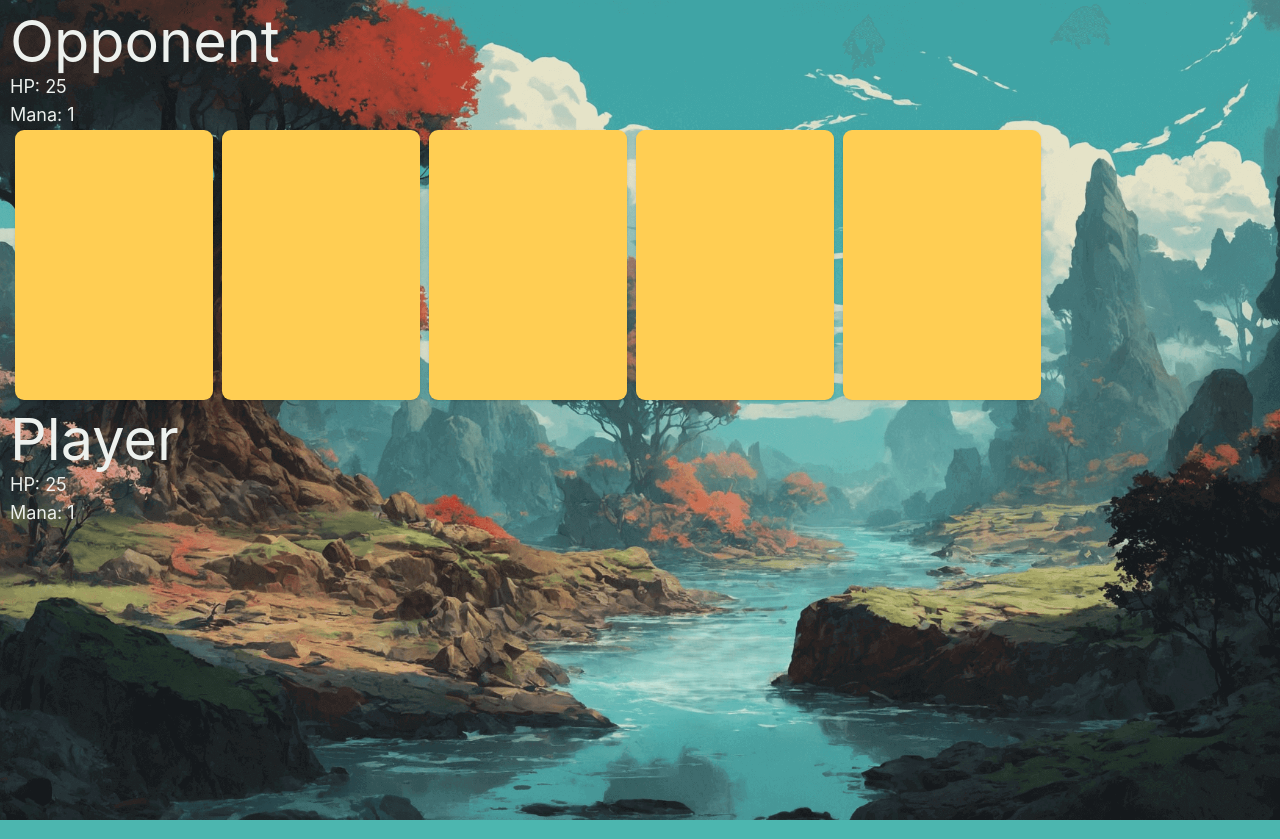
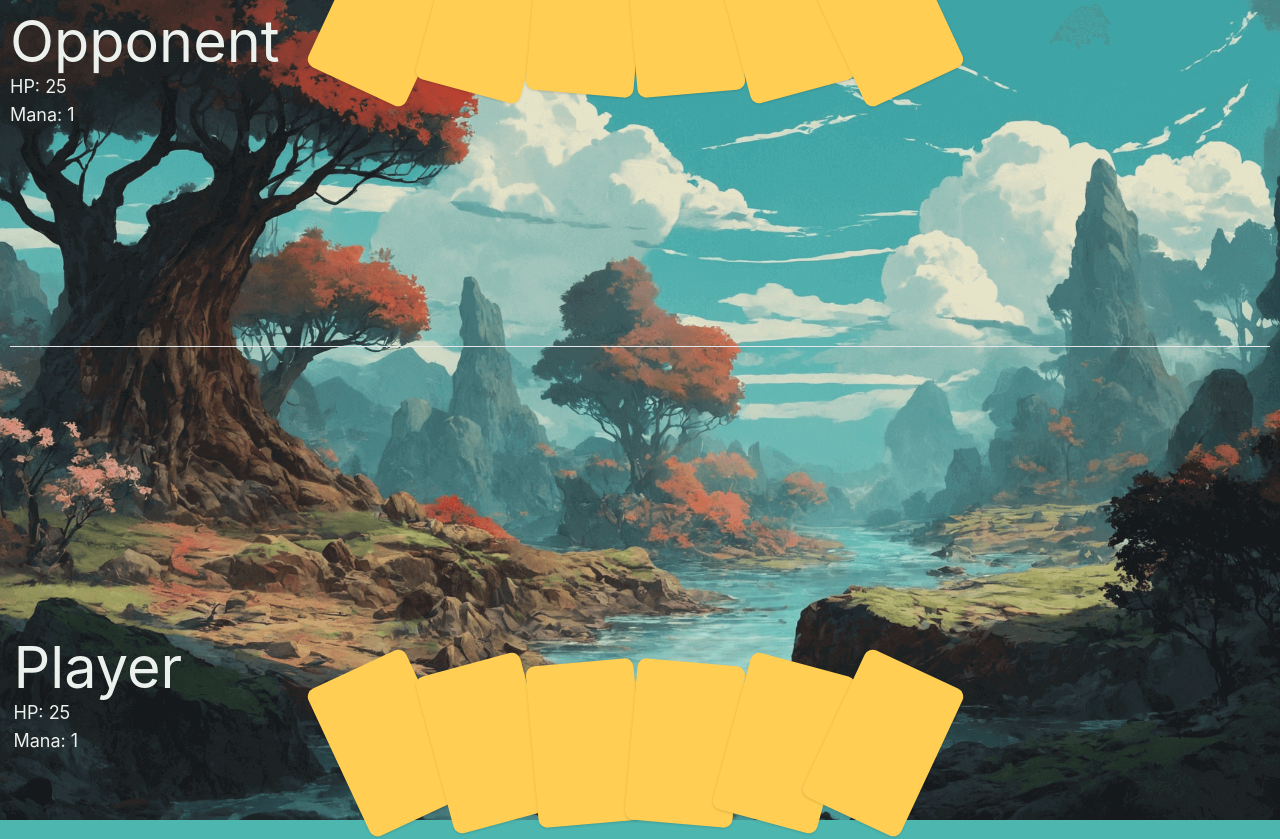
Before and after one commit to kenzha-web/deckbound, a React (Vite) app: page / in a window 1280 px wide. Both pictures are taken after a click on the button "Start game". Built offline with nearby package versions, Linux system fonts and the light colour scheme.

Commit message:
update game board

```diff
--- a/src/pages/home/board/GameBoard.tsx
+++ b/src/pages/home/board/GameBoard.tsx
@@ -1,7 +1,17 @@
 import { useGameStore } from '../../../store/game/game.store.ts';
 
 export function GameBoard() {
-    const { player, opponent } = useGameStore();
+    const { player, opponent, playCard } = useGameStore();
+
+    const calculateRotationOpponent = (index: number, total: number) => {
+        const middle = (total - 1) / 2;
+        return -(index - middle) * 10;
+    };
+
+    const calculateRotation = (index: number, total: number) => {
+        const middle = (total - 1) / 2;
+        return (index - middle) * 10;
+    };
 
     return (
         <div>
@@ -12,22 +22,66 @@ export function GameBoard() {
                     <p>Mana: {opponent.mana}</p>
                 </div>
 
-                <div>
+                <div className="-mt-44 flex items-center justify-center">
                     {opponent.deck
                         .filter((card) => !card.isOnBoard)
-                        .slice(0, 5)
-                        .map((card) => (
+                        .slice(0, 6)
+                        .map((card, index, array) => (
                             <button
-                                className="h-60 w-44 bg-yellow-300 shadow inline-block mx-1 rounded-lg"
+                                className="h-36 w-24 bg-yellow-300 shadow inline-block -ml-2 rounded-lg"
+                                style={{
+                                    transform: `rotate(${calculateRotationOpponent(index, array.length)}deg)`,
+                                }}
                                 key={card.id}
+                                onClick={() => playCard(card.id)}
                             />
                         ))}
                 </div>
 
-                <div>
+                <section>
+                    <div className="h-56">
+                        {/*{opponent.deck*/}
+                        {/*    .filter((card) => card.isOnBoard)*/}
+                        {/*    .map((card) => (*/}
+                        {/*        <button className="h-60 w-44 shadow inline-block mx-1 rounded-lg" key={card.id}>*/}
+                        {/*            <img alt={card.name} src={card.imageUrl} />*/}
+                        {/*        </button>*/}
+                        {/*    ))}*/}
+                    </div>
+
+                    <hr />
+
+                    <div className="h-56">
+                        {player.deck
+                            .filter((card) => card.isOnBoard)
+                            .map((card) => (
+                                <button className="h-60 w-44 shadow inline-block mx-1 rounded-lg" key={card.id}>
+                                    <img alt={card.name} src={card.imageUrl} draggable="false" />
+                                </button>
+                            ))}
+                    </div>
+                </section>
+
+                <div className="absolute left-3 bottom-10">
                     <h1>Player</h1>
                     <p>HP: {player.health}</p>
                     <p>Mana: {player.mana}</p>
+                </div>
+
+                <div className="-bottom-14 relative flex items-center justify-center">
+                    {player.deck
+                        .filter((card) => !card.isOnBoard)
+                        .slice(0, 6)
+                        .map((card, index, array) => (
+                            <button
+                                className="h-36 w-24 bg-yellow-300 shadow inline-block -ml-2 rounded-lg"
+                                style={{
+                                    transform: `rotate(${calculateRotation(index, array.length)}deg)`,
+                                }}
+                                key={card.id}
+                                onClick={() => playCard(card.id)}
+                            />
+                        ))}
                 </div>
             </div>
         </div>
--- /dev/null
+++ b/src/pages/home/board/PlayerInfo.tsx
@@ -0,0 +1,16 @@
+import type { IHero, TPlayer } from '../../../store/game/game.types.ts';
+
+interface Props {
+    player: Omit<IHero, 'deck'>;
+    typePlayer: TPlayer;
+}
+
+export function PlayerInfo({ player }: Props) {
+    return (
+        <div className="absolute left-3 bottom-10">
+            <h1>Player</h1>
+            <p>HP: {player.health}</p>
+            <p>Mana: {player.mana}</p>
+        </div>
+    );
+}
```
